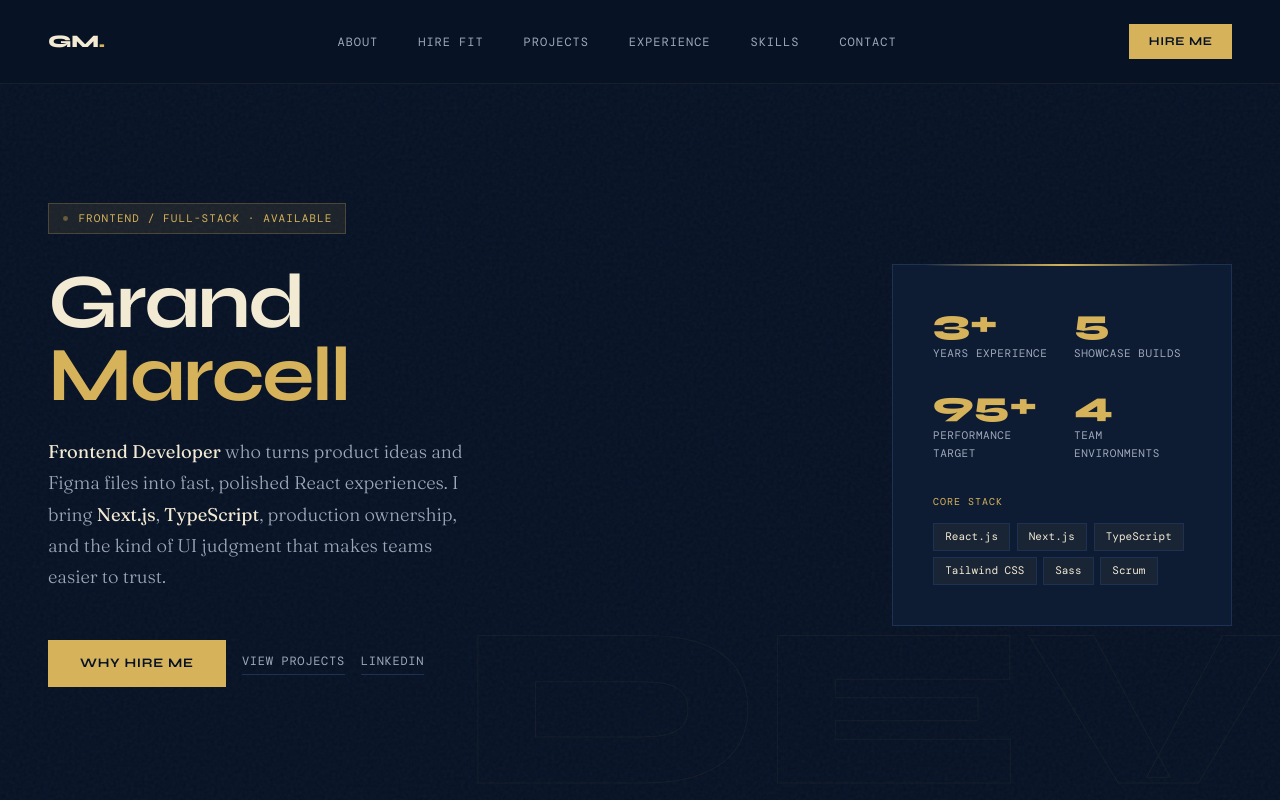
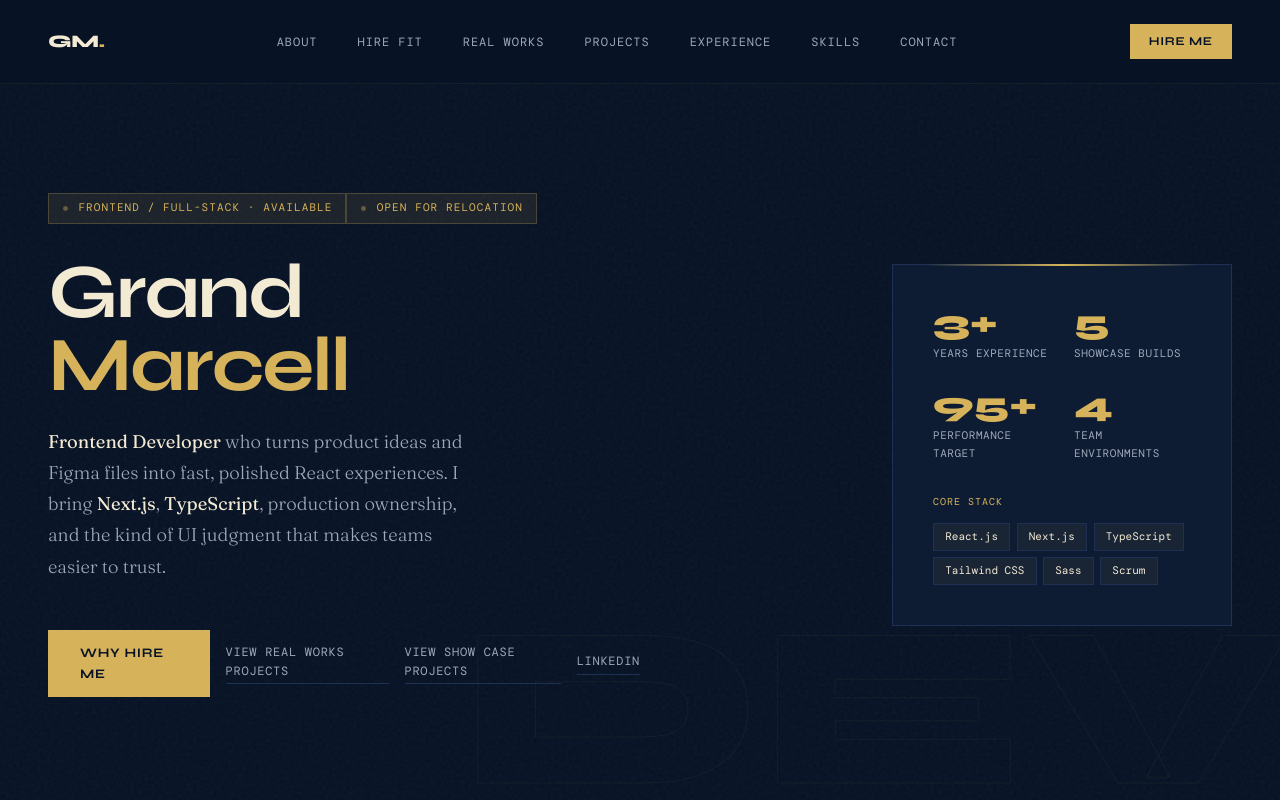
Before and after one commit to GMarcell/portfolio-next, a Next.js app: page / in a window 1280 px wide. Shown: the top 800 px of the page. Built offline with nearby package versions, Linux system fonts and the light colour scheme; a web font is replaced by a local one.

Commit message:
Update Hero section and portfolio navigation links

```diff
--- a/components/sections/hero.tsx
+++ b/components/sections/hero.tsx
@@ -6,7 +6,10 @@ export function HeroSection() {
       <div className="hero-bg-text">DEV</div>
 
       <div className="hero-left" data-reveal>
-        <div className="hero-tag">Frontend / Full-stack · Available</div>
+        <div>
+          <div className="hero-tag">Frontend / Full-stack · Available</div>
+          <div className="hero-tag">Open for Relocation</div>
+        </div>
         <h1 className="hero-name">
           Grand
           <br />
@@ -23,9 +26,13 @@ export function HeroSection() {
           <a href="#hire-fit" className="btn-primary">
             Why hire me
           </a>
+          <a href="#real-work" className="btn-ghost">
+            View Real Works projects
+          </a>
           <a href="#projects" className="btn-ghost">
-            View projects
+            View Show Case projects
           </a>
+
           <a
             href="https://www.linkedin.com/in/grandmarcell"
             target="_blank"
--- a/data/portfolio.ts
+++ b/data/portfolio.ts
@@ -1,6 +1,7 @@
 export const navLinks = [
   { href: "#about", label: "About" },
   { href: "#hire-fit", label: "Hire Fit" },
+  { href: "#real-work", label: "Real Works" },
   { href: "#projects", label: "Projects" },
   { href: "#experience", label: "Experience" },
   { href: "#skills", label: "Skills" },
```
